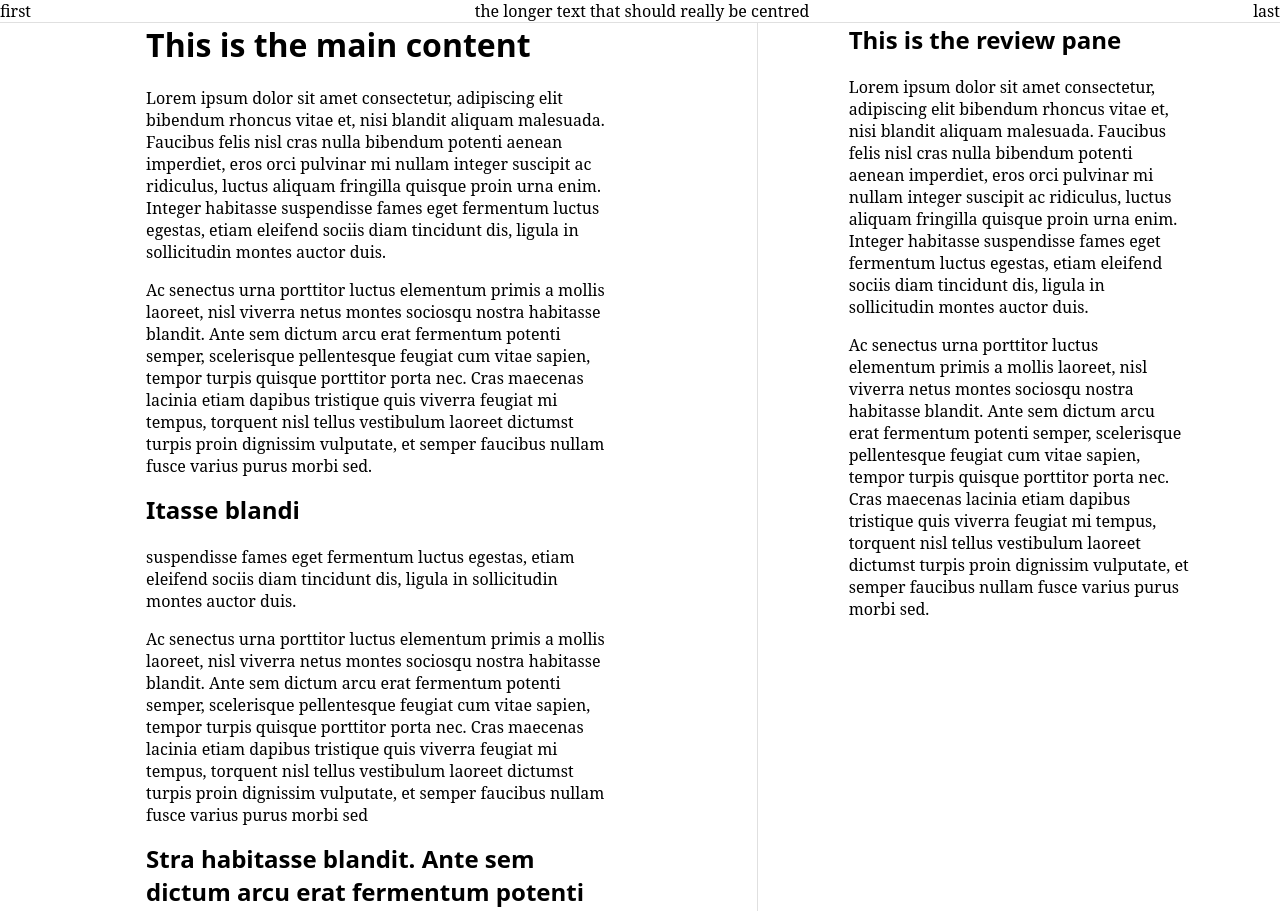
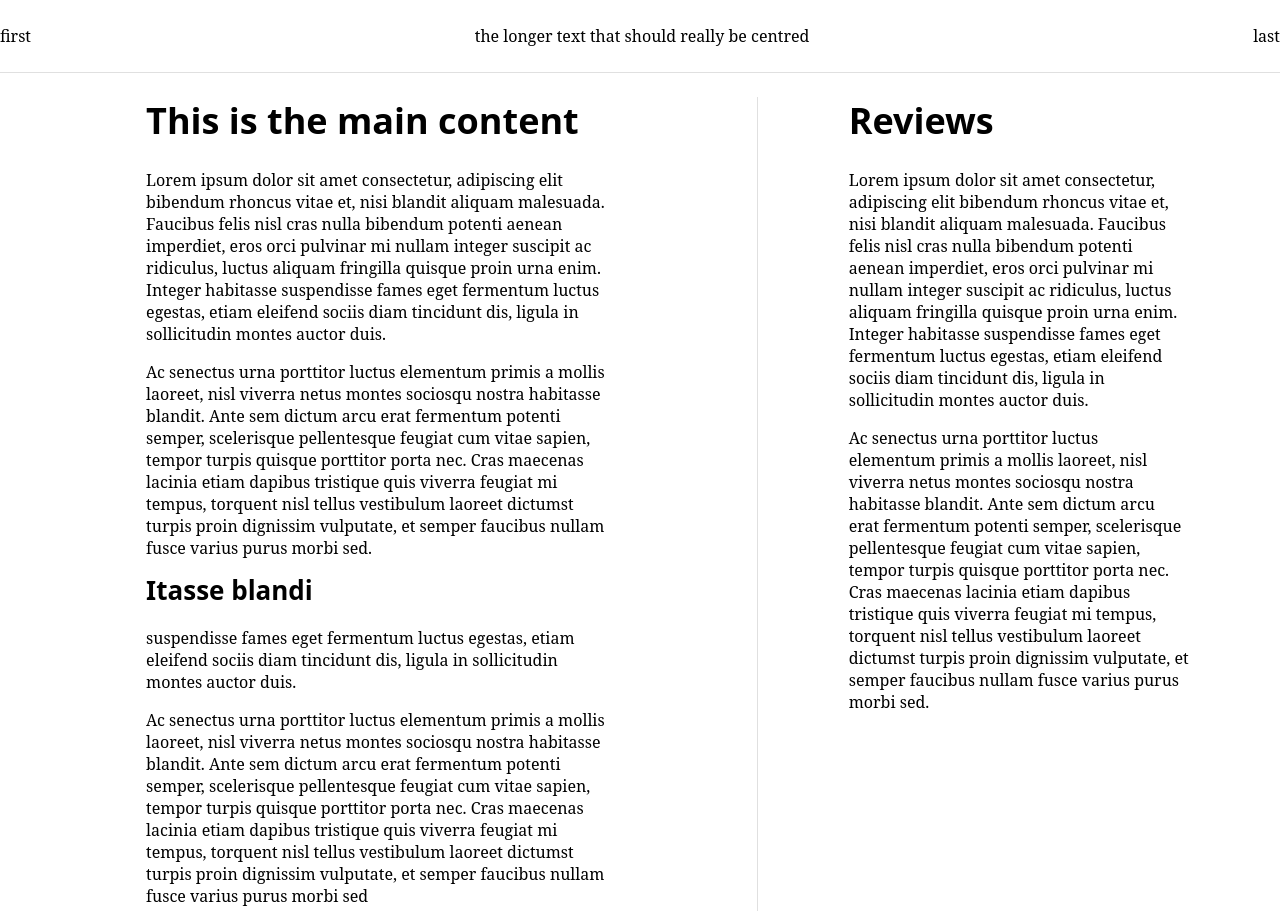
Before and after one commit to davidcmoulton/dashboard-grid-tests, a plain HTML site: page src/dashboards/side-by-side.html in a window 1280 px wide. Shown: the top 911 px of the page. Drawn offline with Linux system fonts and the light colour scheme; a web font is replaced by a local one.

Commit message:
Spacing and sizing improvements (non-grid)

```diff
--- a/src/dashboards/css/_grid.scss
+++ b/src/dashboards/css/_grid.scss
@@ -14,7 +14,7 @@
 
 .grid {
   box-sizing: border-box;
-  margin: 0 auto;
+  margin: 1.5rem auto 0;
   padding: 0 $grid-gap;
   max-width: map_get($breakpoint, four);
   display: grid;
--- a/src/dashboards/css/_normalise.scss
+++ b/src/dashboards/css/_normalise.scss
@@ -17,6 +17,16 @@ h3 {
   margin-top:0;
 }
 
+h1 {
+  font-size: #{36 / $base-font-size-in-px}rem;
+  line-height: 48px;
+}
+
+h2 {
+  font-size: #{26 / $base-font-size-in-px}rem;
+  line-height: 30px;
+}
+
 ul,
 ol {
   list-style: none;
--- a/src/dashboards/css/styles.scss
+++ b/src/dashboards/css/styles.scss
@@ -7,6 +7,7 @@
   display: flex;
   justify-content: space-between;
   border-bottom: 1px solid map-get($colour, divider);
+  line-height: 72px;
 }
 
 .content-wrapper {
--- a/src/dashboards/side-by-side.html
+++ b/src/dashboards/side-by-side.html
@@ -36,7 +36,7 @@
 
   <div class="review-wrapper">
     <div class="review">
-      <h2>This is the review pane</h2>
+      <h1>Reviews</h1>
       <p>Lorem ipsum dolor sit amet consectetur, adipiscing elit bibendum rhoncus vitae et, nisi blandit aliquam malesuada. Faucibus felis nisl cras nulla bibendum potenti aenean imperdiet, eros orci pulvinar mi nullam integer suscipit ac ridiculus, luctus aliquam fringilla quisque proin urna enim. Integer habitasse suspendisse fames eget fermentum luctus egestas, etiam eleifend sociis diam tincidunt dis, ligula in sollicitudin montes auctor duis.</p>
       <p>Ac senectus urna porttitor luctus elementum primis a mollis laoreet, nisl viverra netus montes sociosqu nostra habitasse blandit. Ante sem dictum arcu erat fermentum potenti semper, scelerisque pellentesque feugiat cum vitae sapien, tempor turpis quisque porttitor porta nec. Cras maecenas lacinia etiam dapibus tristique quis viverra feugiat mi tempus, torquent nisl tellus vestibulum laoreet dictumst turpis proin dignissim vulputate, et semper faucibus nullam fusce varius purus morbi sed.</p>
     </div>
```
Also changed, not shown: src/dashboards/css/styles.css, 1 other file.
